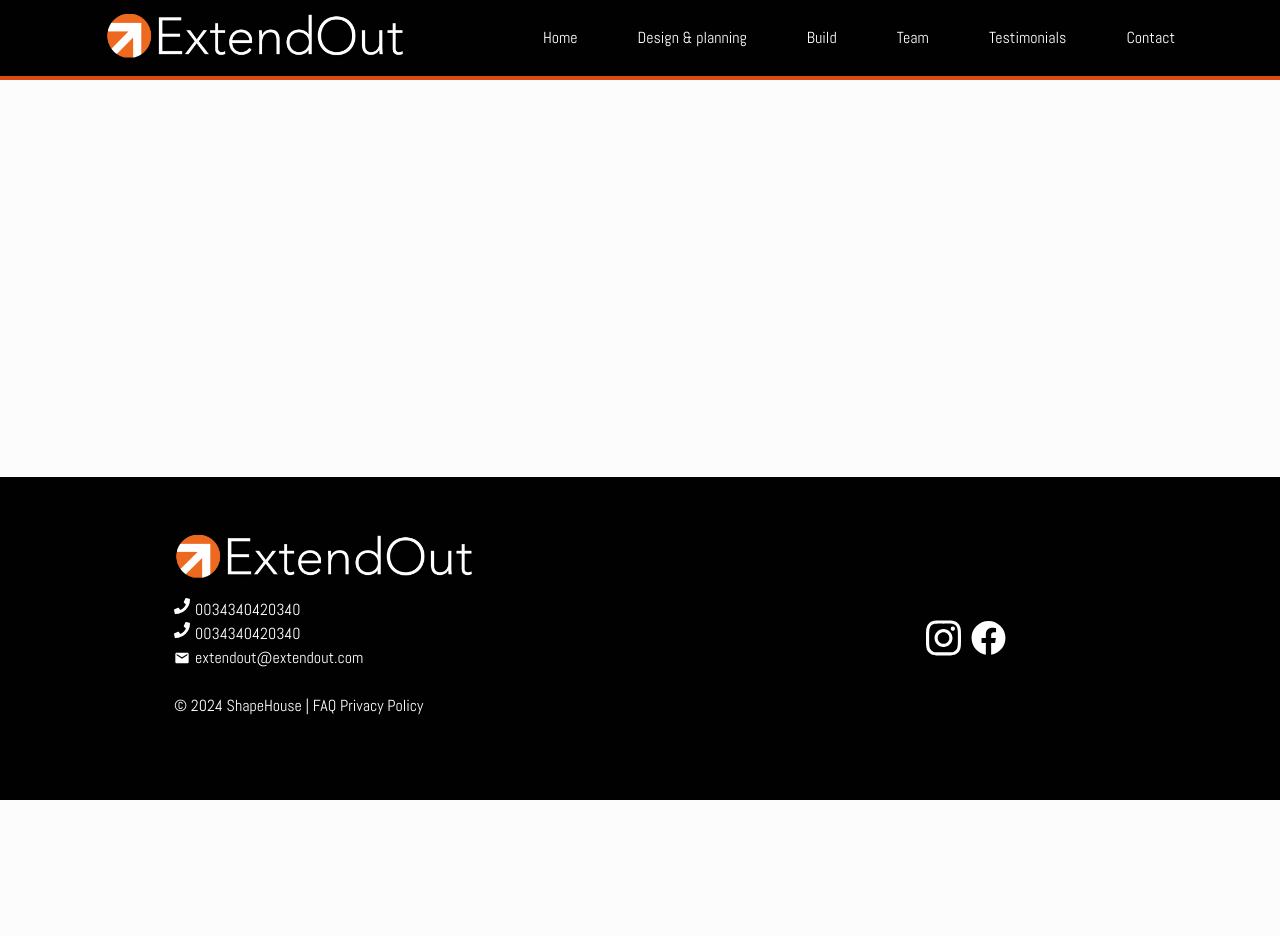
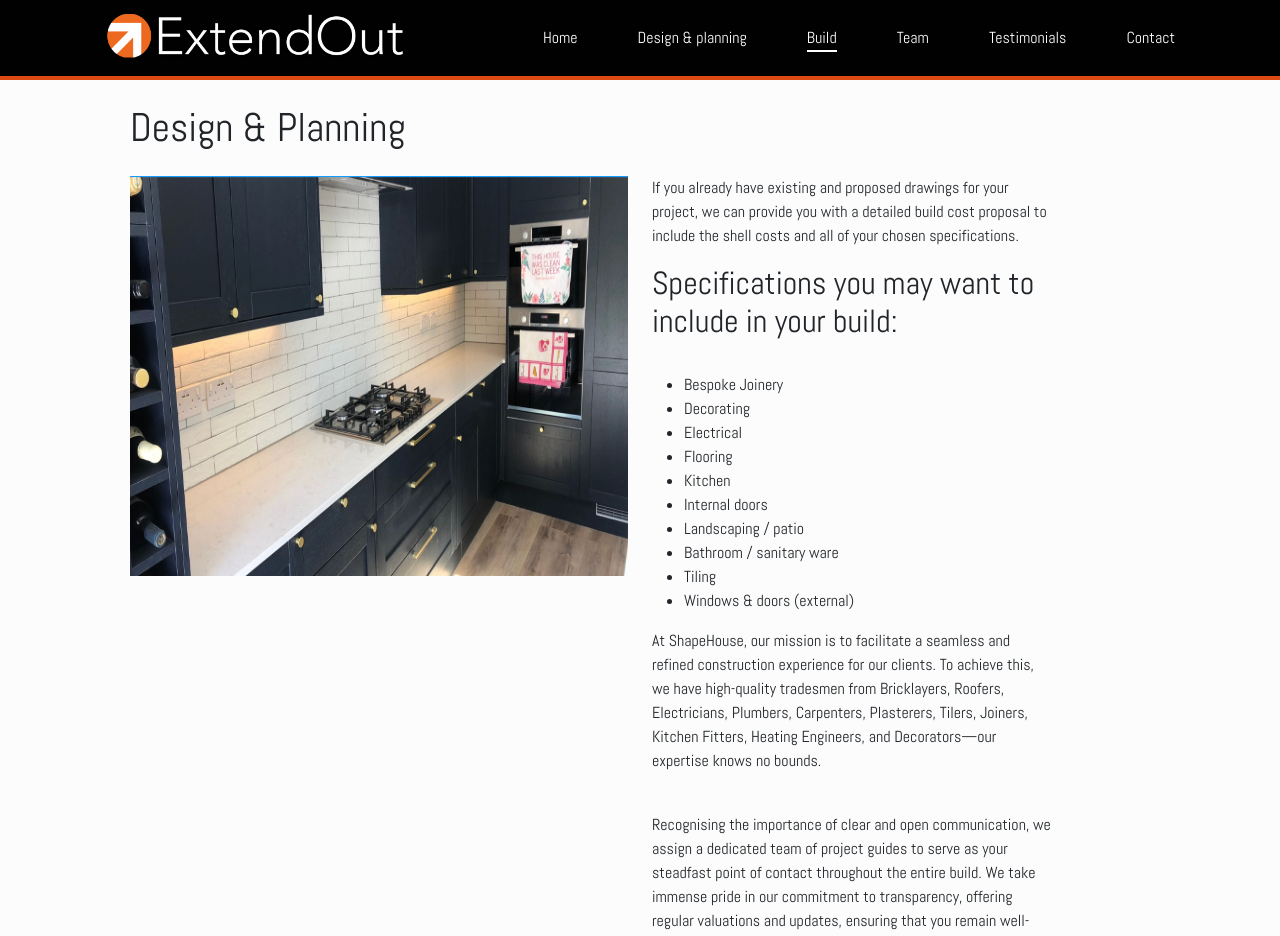
Before and after one commit to Ewicks/ExtendOut, a React (Create React App) app in the folder extendout/: page /build in a window 1280 px wide. Shown: the top 936 px of the page. Before the commit the page ends 800 px from the top, so only its background shows below. Built offline with nearby package versions, Linux system fonts and the light colour scheme.

Commit message:
Add build page

```diff
--- a/extendout/src/App.css
+++ b/extendout/src/App.css
@@ -272,3 +272,21 @@
   border: 3px solid orange;
   border-radius: 0px;
 }
+
+
+
+.contact-build-btn {
+  border: 3px solid orange;
+  border-radius: 0px;
+  width: 100%;
+}
+
+.contact-btn:hover {
+  background-color: orange;
+  color: white;
+}
+
+.contact-build-btn:hover {
+  background-color: orange;
+  color: white;
+}
--- a/extendout/src/App.js
+++ b/extendout/src/App.js
@@ -4,6 +4,7 @@
 import Home from './pages/home';
 import Contact from './pages/contact';
 import Design from './pages/design';
+import Build from './pages/build';
 import { BrowserRouter as Router, Routes, Route } from 'react-router-dom';
 
 
@@ -15,6 +16,7 @@
         <Routes>
           <Route path='/' element={<Home />} />
           <Route path='/design' element={<Design />} />
+          <Route path='/build' element={<Build />} />
           <Route path='/contact' element={<Contact />} />
         </Routes>
         <Footer />
--- a/extendout/src/components/Navbar.jsx
+++ b/extendout/src/components/Navbar.jsx
@@ -30,7 +30,7 @@
               <NavLink to="/design">Design & planning</NavLink>
             </li>
             <li>
-              <NavLink to="/projects">Build</NavLink>
+              <NavLink to="/build">Build</NavLink>
             </li>
             <li>
               <NavLink to="/about">Team</NavLink>
--- /dev/null
+++ b/extendout/src/pages/build.jsx
@@ -0,0 +1,75 @@
+import React from "react";
+import Kitchen from "../assets/images/kitchen.png";
+
+
+function build() {
+  return (
+    <div>
+      <div className="extra-padding">
+        <div className="row">
+          <div className="col">
+            <h1 className="my-4">Design & Planning</h1>
+          </div>
+        </div>
+        <div className="row">
+          <div className="col">
+            <img className="design-img" src={Kitchen} alt="" />
+          </div>
+          <div className="col">
+            <div className="design-container">
+              <p>
+              If you already have existing and proposed
+              drawings for your project, we can provide you
+               with a detailed build cost proposal to include
+               the shell costs and all of your chosen
+               specifications.
+              </p>
+              <h2>Specifications you may want to include in your build:</h2>
+              <br />
+              <ul>
+                <li>Bespoke Joinery</li>
+                <li>Decorating</li>
+                <li>Electrical</li>
+                <li>Flooring</li>
+                <li>Kitchen</li>
+                <li>Internal doors</li>
+                <li>Landscaping / patio</li>
+                <li>Bathroom / sanitary ware</li>
+                <li>Tiling</li>
+                <li>Windows & doors (external)</li>
+              </ul>
+              <p>
+              At ShapeHouse, our mission is to facilitate
+               a seamless and refined construction experience
+               for our clients. To achieve this, we have
+                high-quality tradesmen from Bricklayers, Roofers,
+                Electricians, Plumbers, Carpenters, Plasterers,
+                Tilers, Joiners, Kitchen Fitters, Heating Engineers,
+                 and Decorators—our expertise knows no bounds.
+              </p>
+              <br />
+              <p>
+              Recognising the importance of clear and open
+               communication, we assign a dedicated team of
+                project guides to serve as your steadfast
+                 point of contact throughout the entire build. We
+                  take immense pride in our commitment to
+                   transparency, offering regular valuations and
+                    updates, ensuring that you remain well-informed
+                and engaged as your vision materialises.
+              </p>
+              <br />
+              <p>So, allow yourself to revel in anticipation,
+                 as we meticulously attend to every detail of
+                your extraordinary build.
+                </p>
+                <a href="" className="btn contact-build-btn mb-5">Contact Us</a>
+            </div>
+          </div>
+        </div>
+      </div>
+    </div>
+  );
+}
+
+export default build;
```
